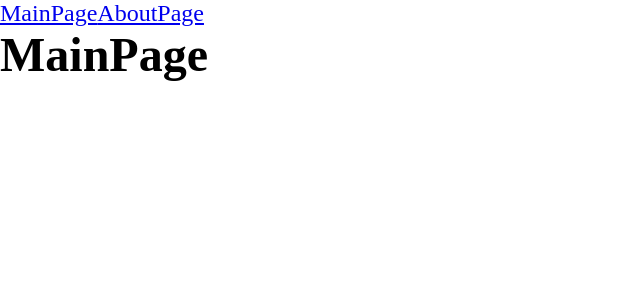
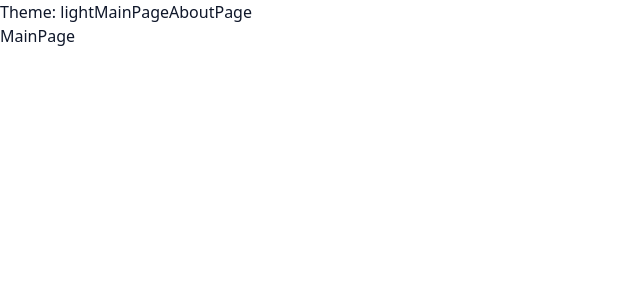
Before and after one commit to mdx10/blog, a React app: page / in a window 1280 px wide. Shown: the top 300 px of the page, without its empty margins (0-640 px from the left). Built offline with nearby package versions, Linux system fonts and the light colour scheme.

Commit message:
add styles

```diff
--- a/src/App.tsx
+++ b/src/App.tsx
@@ -2,10 +2,16 @@ import {Link, Route, Routes} from 'react-router-dom'
 import {Suspense} from "react";
 import {MainPageAsync} from "./pages/MainPage.async";
 import {AboutPageAsync} from "./pages/AboutPage.async";
+import {useTheme} from "./theme/useTheme";
+
+
 
 export const App = () => {
+    const { theme, toggleTheme } = useTheme();
+
     return (
-        <div className="app">
+        <div className={`app ${theme}`}>
+            <button onClick={toggleTheme}>Theme: {theme}</button>
             <Link to={'/'}>MainPage</Link>
             <Link to={'/about'}>AboutPage</Link>
             <Suspense fallback={<h1>Loading...</h1>}>
--- a/src/index.scss
+++ /dev/null
@@ -1,9 +0,0 @@
-* {
-  margin: 0;
-  padding: 0;
-  box-sizing: border-box;
-}
-
-.app {
-  font-size: 24px;
-}
--- a/src/index.tsx
+++ b/src/index.tsx
@@ -1,11 +1,14 @@
 import { render } from "react-dom";
 import {App} from "./App";
 import {BrowserRouter} from "react-router-dom";
-import './index.scss';
+import './styles/index.scss';
+import ThemeProvider from "./theme/ThemeProvider";
 
 render(
     <BrowserRouter>
-        <App />
+        <ThemeProvider>
+            <App />
+        </ThemeProvider>
     </BrowserRouter>,
     document.getElementById('root')
 )
--- /dev/null
+++ b/src/styles/index.scss
@@ -0,0 +1,11 @@
+@import "reset";
+@import "variables/global";
+@import "themes/light";
+@import "themes/dark";
+
+.app {
+  font: var(--font-m);
+  background: var(--bg-color);
+  color: var(--primary-color);
+  min-height: 100vh;
+}
--- /dev/null
+++ b/src/styles/reset.scss
@@ -0,0 +1,102 @@
+/* Reset and base styles  */
+* {
+  padding: 0;
+  margin: 0;
+  border: none;
+}
+
+*,
+*::before,
+*::after {
+  box-sizing: border-box;
+}
+
+:focus,
+:active {
+  /*outline: none;*/
+}
+
+a:focus,
+a:active {
+  /* outline: none;*/
+}
+
+/* Links */
+
+a, a:link, a:visited  {
+  color: inherit;
+  text-decoration: none;
+  /* display: inline-block; */
+}
+
+a:hover  {
+  /* color: inherit; */
+  text-decoration: none;
+}
+
+/* Common */
+
+aside, nav, footer, header, section, main {
+  display: block;
+}
+
+h1, h2, h3, h4, h5, h6, p {
+  font-size: inherit;
+  font-weight: inherit;
+}
+
+ul, ul li {
+  list-style: none;
+}
+
+img {
+  vertical-align: top;
+}
+
+img, svg {
+  max-width: 100%;
+  height: auto;
+}
+
+address {
+  font-style: normal;
+}
+
+/* Form */
+
+input, textarea, button, select {
+  font-family: inherit;
+  font-size: inherit;
+  color: inherit;
+  background-color: transparent;
+}
+
+input::-ms-clear {
+  display: none;
+}
+
+button, input[type="submit"] {
+  display: inline-block;
+  box-shadow: none;
+  background-color: transparent;
+  background: none;
+  cursor: pointer;
+}
+
+input:focus, input:active,
+button:focus, button:active {
+  outline: none;
+}
+
+button::-moz-focus-inner {
+  padding: 0;
+  border: 0;
+}
+
+label {
+  cursor: pointer;
+}
+
+legend {
+  display: block;
+}
--- /dev/null
+++ b/src/styles/themes/dark.scss
@@ -0,0 +1,7 @@
+.app.dark {
+  --bg-color: #0f172a;
+
+  --primary-color: #e2e8f0;
+  --secondary-color: #94A3B8;
+  --accent-color: #38BDF8;
+}
--- /dev/null
+++ b/src/styles/themes/light.scss
@@ -0,0 +1,7 @@
+.app.light {
+  --bg-color: #fff;
+
+  --primary-color: #0F172A;
+  --secondary-color: #334155;
+  --accent-color: #0EA5E9;
+}
--- /dev/null
+++ b/src/styles/variables/global.scss
@@ -0,0 +1,13 @@
+:root {
+  --font-family-main: Inter var, ui-sans-serif, system-ui, -apple-system, BlinkMacSystemFont,
+                      Segoe UI, Roboto, Helvetica Neue, Arial, Noto Sans, sans-serif,
+                      Apple Color Emoji, Segoe UI Emoji, Segoe UI Symbol, Noto Color Emoji;
+
+  --font-size-m: 16px;
+  --font-line-m: 24px;
+  --font-m: var(--font-size-m) / var(--font-line-m) var(--font-family-main);
+
+  --font-size-l: 24px;
+  --font-line-l: 32px;
+  --font-l: var(--font-size-l) / var(--font-line-l) var(--font-family-main);
+}
--- /dev/null
+++ b/src/theme/ThemeContext.ts
@@ -0,0 +1,15 @@
+import {createContext} from "react";
+
+export enum Theme {
+    DARK = 'dark',
+    LIGHT = 'light'
+}
+
+export interface ThemeContextProps {
+    theme?: Theme;
+    setTheme?: (theme: Theme) => void;
+}
+
+export const ThemeContext = createContext<ThemeContextProps>({});
+
+export const LOCAL_STORAGE_THEME_KEY = 'theme';
--- /dev/null
+++ b/src/theme/ThemeProvider.tsx
@@ -0,0 +1,19 @@
+import React, {FC, useMemo, useState} from 'react';
+import {LOCAL_STORAGE_THEME_KEY, Theme, ThemeContext} from "./ThemeContext";
+
+const defaultTheme = localStorage.getItem(LOCAL_STORAGE_THEME_KEY) as Theme || Theme.LIGHT;
+
+const ThemeProvider: FC = ({children}) => {
+    const [theme, setTheme] = useState<Theme>(defaultTheme);
+    const defaultProps = useMemo(() => ({
+        theme,
+        setTheme,
+    }), [theme])
+    return (
+        <ThemeContext.Provider value={defaultProps}>
+            {children}
+        </ThemeContext.Provider>
+    );
+};
+
+export default ThemeProvider;
--- /dev/null
+++ b/src/theme/useTheme.ts
@@ -0,0 +1,18 @@
+import {LOCAL_STORAGE_THEME_KEY, Theme, ThemeContext} from "./ThemeContext";
+import {useContext} from "react";
+
+interface UseThemeResult {
+    theme: Theme;
+    toggleTheme: () => void;
+}
+
+export const useTheme = (): UseThemeResult => {
+    const {theme, setTheme} = useContext(ThemeContext);
+    const toggleTheme = () => {
+        const newTheme = theme === Theme.LIGHT ? Theme.DARK : Theme.LIGHT;
+        setTheme(newTheme);
+        localStorage.setItem(LOCAL_STORAGE_THEME_KEY, newTheme);
+    };
+
+    return { theme, toggleTheme };
+}
```
